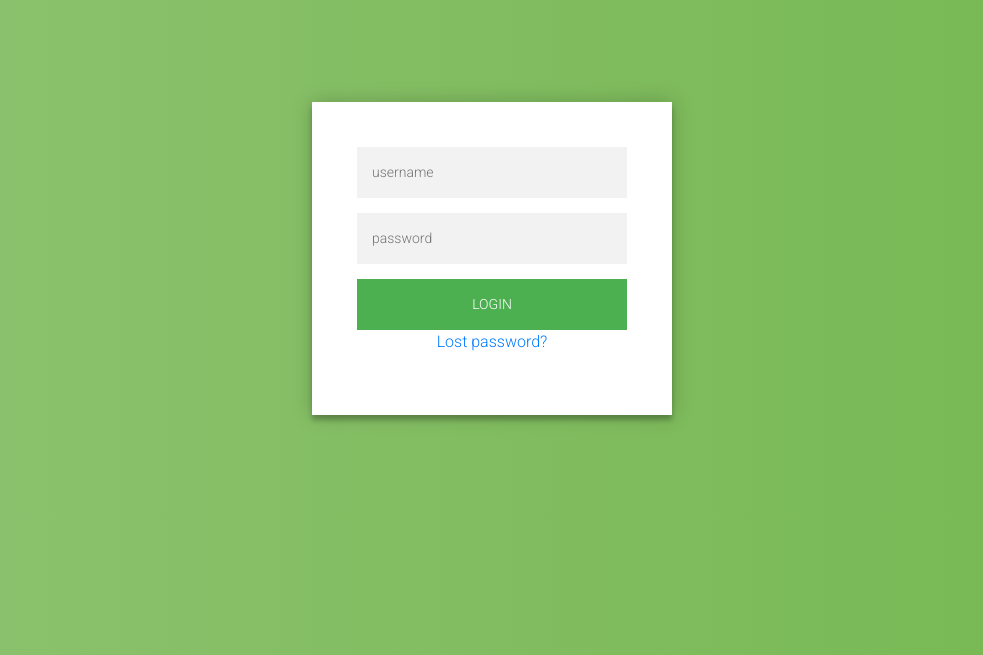
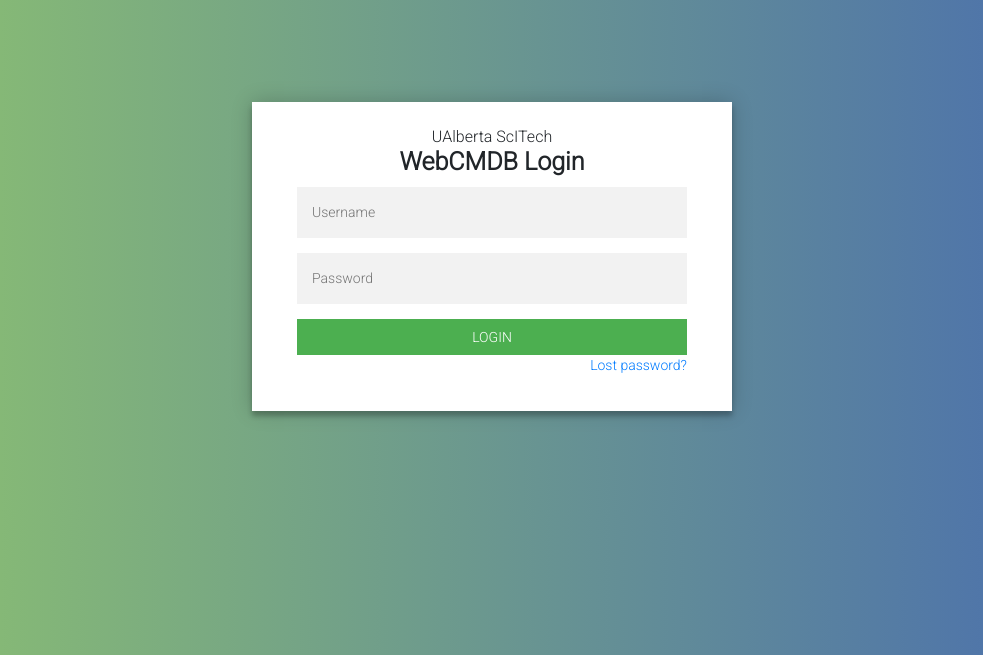
Before and after one commit to letri6tdn/webcmdb_v1, a Django app: page /accounts/login/ in a window 1280 px wide. Shown: the top 655 px of the page, without its empty margins (148-1131 px from the left). Run offline with Django 3.2, Linux system fonts and the light colour scheme; some libraries are stand-ins or nearby versions.

Commit message:
New login style

```diff
--- a/templates/registration/login.html
+++ b/templates/registration/login.html
@@ -7,7 +7,7 @@
     @import url(https://fonts.googleapis.com/css?family=Roboto:300);
 
   .login-page {
-    width: 360px;
+    width: 480px;
     padding: 8% 0 0;
     margin: auto;
   }
@@ -15,9 +15,9 @@
     position: relative;
     z-index: 1;
     background: #FFFFFF;
-    max-width: 360px;
+    max-width: 480px;
     margin: 0 auto 100px;
-    padding: 45px;
+    padding: 25px 45px 20px 45px;
     text-align: center;
     box-shadow: 0 0 20px 0 rgba(0, 0, 0, 0.2), 0 5px 5px 0 rgba(0, 0, 0, 0.24);
   }
@@ -39,7 +39,7 @@
     background: #4CAF50;
     width: 100%;
     border: 0;
-    padding: 15px;
+    padding: 8px 15px 7px 15px;
     color: #FFFFFF;
     font-size: 14px;
     -webkit-transition: all 0.3 ease;
@@ -94,12 +94,18 @@
   .container .info span .fa {
     color: #EF3B3A;
   }
+
+  #lost_password {
+    text-align: right;
+    font-size: 14px;
+    margin-bottom: 15px
+  }
   body {
-    background: #76b852; /* fallback for old browsers */
-    background: -webkit-linear-gradient(right, #76b852, #8DC26F);
-    background: -moz-linear-gradient(right, #76b852, #8DC26F);
-    background: -o-linear-gradient(right, #76b852, #8DC26F);
-    background: linear-gradient(to left, #76b852, #8DC26F);
+    background: #486cb0; /* fallback for old browsers */
+    background: -webkit-linear-gradient(right, #486cb0, #8DC26F);
+    background: -moz-linear-gradient(right, #486cb0, #8DC26F);
+    background: -o-linear-gradient(right, #486cb0, #8DC26F);
+    background: linear-gradient(to left, #486cb0, #8DC26F);
     font-family: "Roboto", sans-serif;
     -webkit-font-smoothing: antialiased;
     -moz-osx-font-smoothing: grayscale;
@@ -111,24 +117,27 @@
 
   <div class="login-page">
     <div class="form">
+      <h2 style="font-size: 16px; text-align: center; margin: 0px; padding: 0px">UAlberta ScITech</h2>
+      <h1 style="font-size: 25px; text-align: center; margin: 0px; padding: 0px 0px 10px 0px"><b>WebCMDB Login</b></h1>
       <form class="login-form" method="post" action="{% url 'login' %}">
         {% csrf_token %}
-        <input id="{{ form.username.id_for_label }}" name="{{ form.username.html_name }}" value="{{ form.username.value|default_if_none:"" }}" type="text" placeholder="username" required="" />
-        <input id="{{ form.password.id_for_label }}" name="{{ form.password.html_name }}" value="{{ form.password.value|default_if_none:"" }}" type="password" placeholder="password" required="" />
-        <button type="submit">login</button>
-         {# Assumes you setup the password_reset view in your URLconf #}
-        <p><a href="{% url 'password_reset' %}">Lost password?</a></p>
+        <input id="{{ form.username.id_for_label }}" name="{{ form.username.html_name }}" value="{{ form.username.value|default_if_none:"" }}" type="text" placeholder="Username" required="" />
+        <input id="{{ form.password.id_for_label }}" name="{{ form.password.html_name }}" value="{{ form.password.value|default_if_none:"" }}" type="password" placeholder="Password" required="" />
+        <button type="submit" >login</button>
+
         {% if form.errors %}
-      <p style="color: red">Your username and password didn't match. Please try again.</p>
+      <p style="color: red; font-size:15px; text-align: left">Your username and password didn't match.</p>
     {% endif %}
 
   {% if next %}
     {% if user.is_authenticated %}
-      <p style="color: red">Your account doesn't have access to this page. To proceed,
+      <p style="color: red; font-size:15px; text-align: left">Your account doesn't have access to this page. To proceed,
       please login with an account that has access.</p>
     {% endif %}
   {% endif %}
         <input type="hidden" name="next" value="{{ next }}" />
+        {# Assumes you setup the password_reset view in your URLconf #}
+        <p id="lost_password"><a href="{% url 'password_reset' %}">Lost password?</a></p>
       </form>
     </div>
   </div>
```
Also changed, not shown: machines.sqlite.
